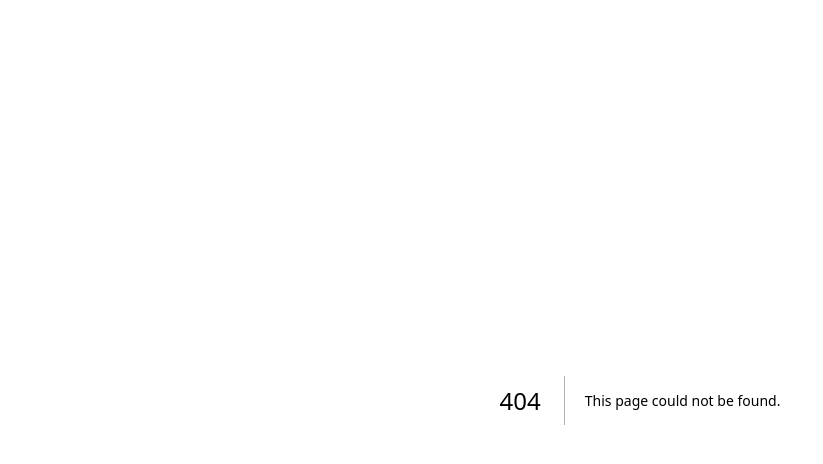
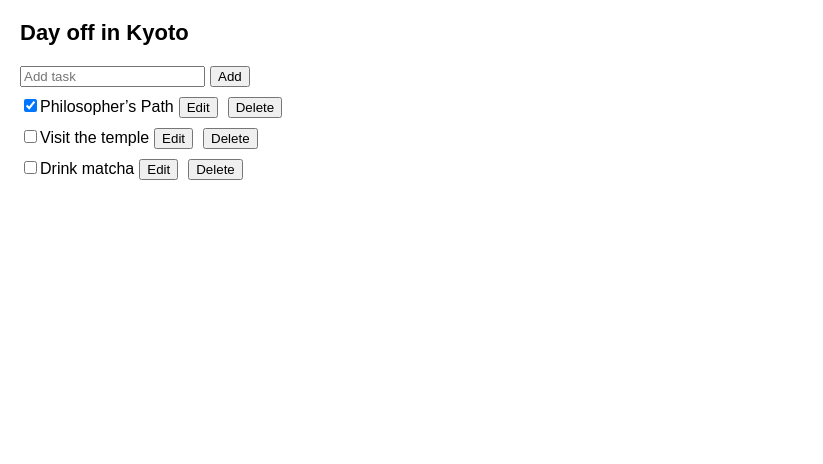
Before and after one commit to chaNcharge/react-sandbox, a Next.js app: page /contextreducer in a window 1280 px wide. Before the commit this address had no page. Shown: the top 464 px of the page, without its empty margins (0-823 px from the left). Built offline with nearby package versions, Linux system fonts and the light colour scheme.

Commit message:
Add version of TaskList with contexts and reducers

```diff
--- /dev/null
+++ b/components/ImmerReducerContexts/AddTask.jsx
@@ -0,0 +1,30 @@
+import { useContext, useState } from 'react';
+import { TasksDispatchContext } from '../../contexts/TasksContext';
+
+export default function AddTask() {
+    const [text, setText] = useState('');
+    const dispatch = useContext(TasksDispatchContext);
+
+    return (
+        <>
+            <input
+                placeholder="Add task"
+                value={text}
+                onChange={(e) => setText(e.target.value)}
+            />
+            <button
+                onClick={() => {
+                    setText('');
+                    dispatch({
+                        type: 'added',
+                        id: nextId++,
+                        text: text,
+                    });
+                }}>
+                Add
+            </button>
+        </>
+    );
+}
+
+let nextId = 3;
--- /dev/null
+++ b/components/ImmerReducerContexts/TaskList.jsx
@@ -0,0 +1,67 @@
+import { useContext, useState } from 'react';
+import { TasksContext, TasksDispatchContext } from '../../contexts/TasksContext';
+
+export default function TaskList() {
+    const tasks = useContext(TasksContext);
+    return (
+        <ul>
+            {tasks.map((task) => (
+                <li key={task.id}>
+                    <Task task={task} />
+                </li>
+            ))}
+        </ul>
+    );
+}
+
+function Task({ task }) {
+    const [isEditing, setIsEditing] = useState(false);
+    const dispatch = useContext(TasksDispatchContext);
+
+    let taskContent;
+    if (isEditing) {
+        taskContent = (
+            <>
+                <input
+                    value={task.text}
+                    onChange={(e) => {
+                        dispatch({
+                            type: 'changed',
+                            task: {
+                                ...task,
+                                text: e.target.value
+                            }
+                        });
+                    }}
+                />
+                <button onClick={() => setIsEditing(false)}>Save</button>
+            </>
+        );
+    } else {
+        taskContent = (
+            <>
+                {task.text}
+                <button onClick={() => setIsEditing(true)}>Edit</button>
+            </>
+        );
+    }
+    return (
+        <label>
+            <input
+                type="checkbox"
+                checked={task.done}
+                onChange={(e) => {
+                    dispatch({
+                        type: 'changed',
+                        task: {
+                            ...task,
+                            done: e.target.checked,
+                        }
+                    });
+                }}
+            />
+            {taskContent}
+            <button onClick={() => dispatch({ type: 'deleted', id: task.id })}>Delete</button>
+        </label>
+    );
+}
--- /dev/null
+++ b/contexts/TasksContext.jsx
@@ -0,0 +1,47 @@
+import { createContext } from 'react';
+import { useImmerReducer } from 'use-immer';
+
+export const TasksContext = createContext(null);
+export const TasksDispatchContext = createContext(null);
+
+export default function TasksProvider({ children }) {
+    const [tasks, dispatch] = useImmerReducer(tasksReducer, initialTasks);
+
+    return (
+        <TasksContext.Provider value={tasks}>
+            <TasksDispatchContext.Provider value={dispatch}>
+                {children}
+            </TasksDispatchContext.Provider>
+        </TasksContext.Provider>
+    );
+}
+
+function tasksReducer(draft, action) {
+    switch (action.type) {
+        case 'added': {
+            draft.push({
+                id: action.id,
+                text: action.text,
+                done: false,
+            });
+            break;
+        }
+        case 'changed': {
+            const index = draft.findIndex((t) => t.id === action.task.id);
+            draft[index] = action.task;
+            break;
+        }
+        case 'deleted': {
+            return draft.filter((t) => t.id !== action.id);
+        }
+        default: {
+            throw Error('Unknown action: ' + action.type);
+        }
+    }
+}
+
+const initialTasks = [
+    { id: 0, text: 'Philosopher’s Path', done: true },
+    { id: 1, text: 'Visit the temple', done: false },
+    { id: 2, text: 'Drink matcha', done: false }
+];
--- /dev/null
+++ b/pages/contextreducer.jsx
@@ -0,0 +1,13 @@
+import AddTask from '../components/ImmerReducerContexts/AddTask'
+import TaskList from '../components/ImmerReducerContexts/TaskList';
+import TasksProvider from '../contexts/TasksContext'
+
+export default function TaskApp() {
+    return (
+        <TasksProvider>
+            <h1>Day off in Kyoto</h1>
+            <AddTask />
+            <TaskList />
+        </TasksProvider>
+    );
+}
```
